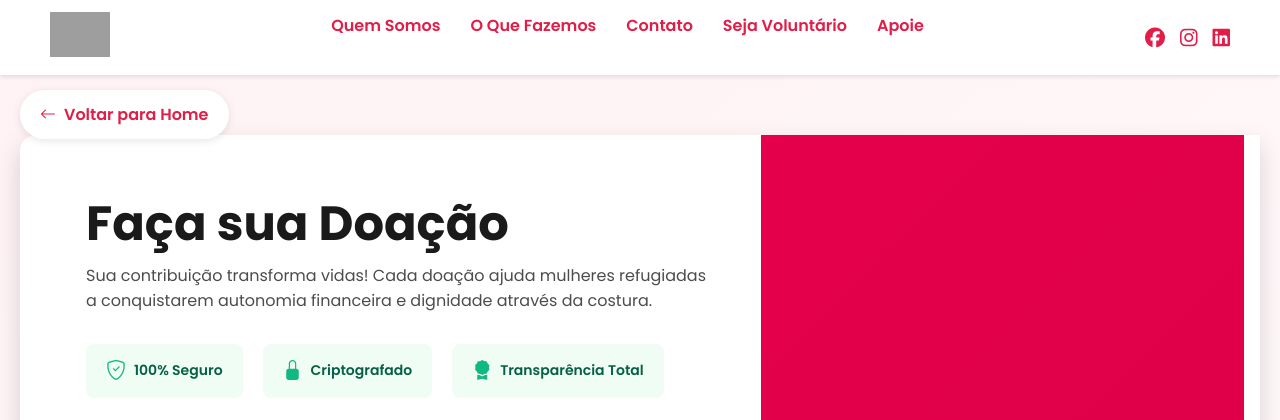
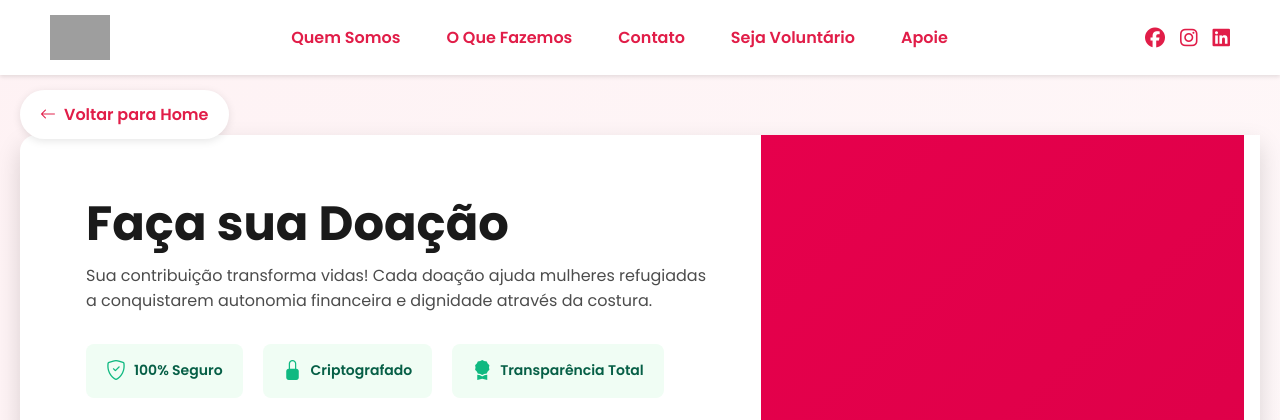
Before and after one commit to aiiyep/ISMG, a Django app: page /doacao/ in a window 1280 px wide. Shown: the top 420 px of the page. Run offline with Django 5.2, Linux system fonts and the light colour scheme; some libraries are stand-ins or nearby versions; grey boxes are pictures that could not be loaded.

Commit message:
hotfix local

```diff
--- a/home/templates/home/base.html
+++ b/home/templates/home/base.html
@@ -41,13 +41,13 @@
             padding-top: 75px;
         }
 
-        /* ===== NAVBAR PADRONIZADA ===== */
+        /* ===== NAVBAR PADRONIZADA - FIXA PARA TODAS AS PÁGINAS ===== */
         .navbar {
             display: flex;
             justify-content: space-between;
             align-items: center;
             background-color: #fff;
-            padding: 15px 50px;
+            padding: 0 50px;
             box-shadow: 0 2px 4px rgba(0,0,0,0.1);
             position: fixed;
             top: 0;
@@ -57,9 +57,22 @@
             z-index: 1000;
         }
 
+        .navbar .logo {
+            display: flex;
+            align-items: center;
+            height: 100%;
+        }
+
+        .navbar .logo a {
+            display: flex;
+            align-items: center;
+            height: 100%;
+        }
+
         .navbar .logo img {
             height: 45px;
             width: auto;
+            display: block;
         }
 
         .navbar .menu {
@@ -69,10 +82,14 @@
             margin: 0;
             padding: 0;
             align-items: center;
+            height: 100%;
         }
 
         .navbar .menu li {
             position: relative;
+            display: flex;
+            align-items: center;
+            height: 100%;
         }
 
         .navbar .menu a {
@@ -80,11 +97,13 @@
             color: #E11D48;
             font-weight: 600;
             font-size: 16px;
-            padding: 8px 0;
+            padding: 0;
             display: flex;
             align-items: center;
             gap: 5px;
             transition: color 0.3s;
+            height: 100%;
+            line-height: 1;
         }
 
         .navbar .menu a:hover {
```
Also changed, not shown: other parts of home/templates/home/base.html (+24 -18 lines).
